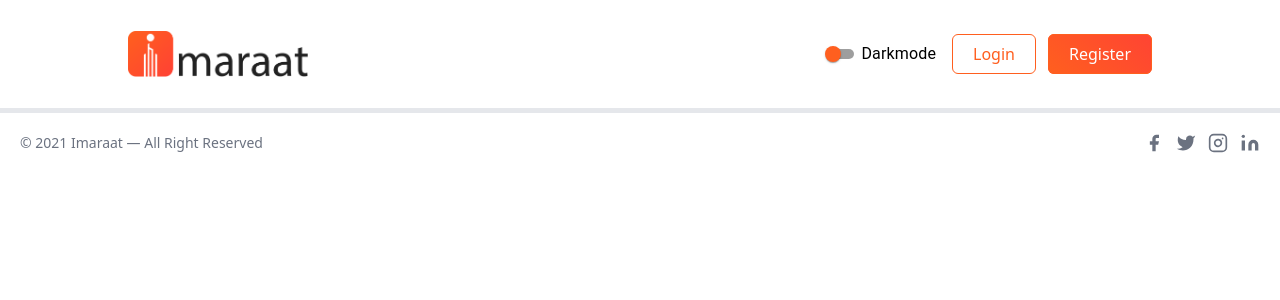
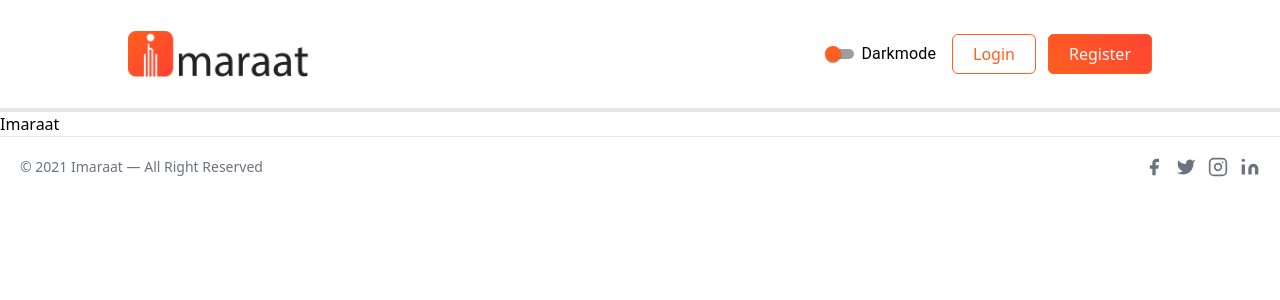
Before and after one commit to Tech-West/Imaraat.com, a React (Create React App) app in the folder frontend/: page /project in a window 1280 px wide. Shown: the top 300 px of the page. Built offline with nearby package versions, Linux system fonts and the light colour scheme.

Commit message:
Added Project Component

```diff
--- a/frontend/src/App.js
+++ b/frontend/src/App.js
@@ -10,6 +10,7 @@ import UploadAvatar from "./components/Profile/UploadAvatar";
 import Navbar from "./components/Navbar/Navbar";
 import Footer from "./components/Footer/Footer";
 import ProtectedRoute from "./components/ProtectedRoute/ProtectedRoute";
+import Project from "./components/Projects/Project";
 import { loadUser } from "./actions/auth";
 
 function App() {
@@ -27,6 +28,7 @@ function App() {
             <Route path="/register" component={Register} />
             <Route path="/profile" component={CreateProfile} />
             <Route path="/avatar/upload" component={UploadAvatar} />
+            <Route path="/project" component={Project} />
             <Route path="/" exact component={Home} />
           </Switch>
           <Footer />
--- /dev/null
+++ b/frontend/src/components/Projects/Project.js
@@ -0,0 +1,7 @@
+import React from "react";
+
+const Project = () => {
+  return <div>Imaraat</div>;
+};
+
+export default Project;
```
